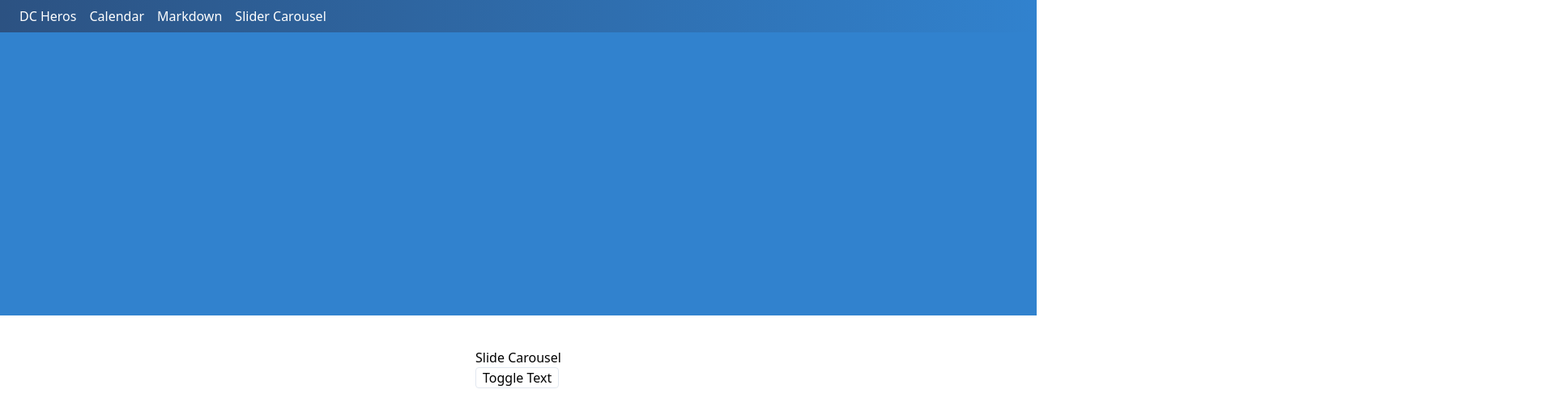
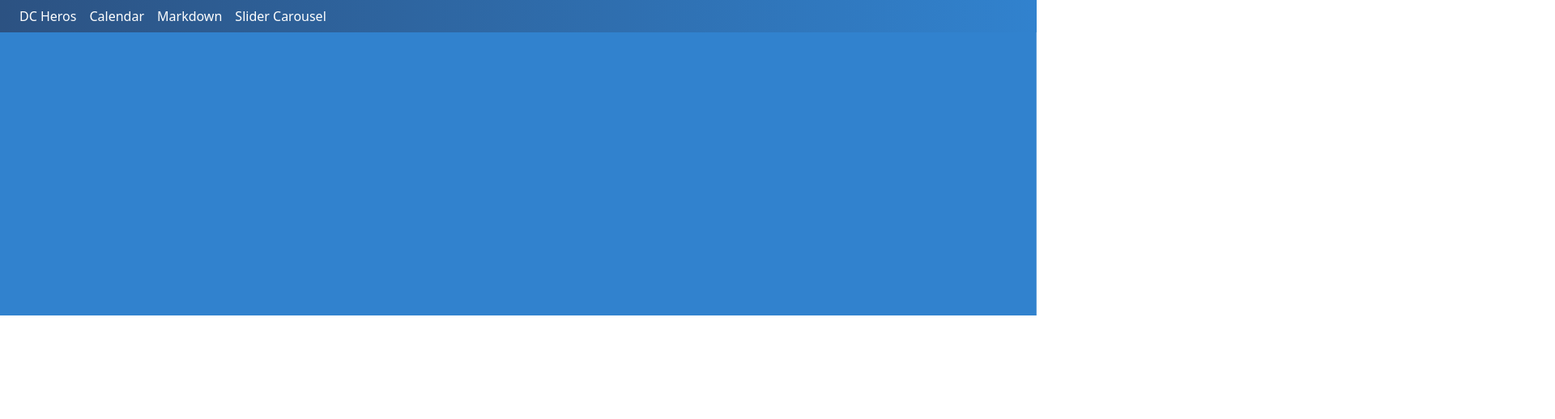
Before and after one commit to chesedi/vue3, a Vue app: page /Slider in a window 1280 px wide. Shown: the top 518 px of the page at 81% size, 1920 px wide, since content can reach past the window. Built offline with nearby package versions, Linux system fonts and the light colour scheme.

Commit message:
adding Slider page

```diff
--- a/src/pages/Slider.vue
+++ b/src/pages/Slider.vue
@@ -1,13 +1,16 @@
 <template>
-  <div class="flex flex-wrap w-full">
-    <div class="w-full" v-for="(color, index) in sliders" :key="color">
-      <div
-        v-if="currentSlide == index"
-        :class="color"
-        style="height:350px"
-      ></div>
+  <div class="flex flex-wrap w-full relative">
+    <div class="absolute w-full" v-for="(color, index) in sliders" :key="color">
+      <transition name="fade">
+        <div
+          v-if="currentSlide == index"
+          :class="color"
+          style="height:350px"
+        ></div>
+      </transition>
     </div>
-    <div class="my-10 flex w-full">
+
+    <!-- <div class="my-10 flex w-full">
       <div class="m-auto">
         <transition name="fade">
           <h1 v-if="isTitleShowing">Slide Carousel</h1>
@@ -19,7 +22,7 @@
           Toggle Text
         </button>
       </div>
-    </div>
+    </div> -->
   </div>
 </template>
 
@@ -47,11 +50,15 @@ export default {
 <style>
 .fade-enter-active,
 .fade-leave-active {
-  transition: opacity 0.5s ease;
+  transition: all 1s ease;
 }
 
-.fade-enter-from,
+.fade-enter-from {
+  opacity: 0;
+  transform: translateX(-100%);
+}
 .fade-leave-to {
   opacity: 0;
+  transform: translateX(100%);
 }
 </style>
```
